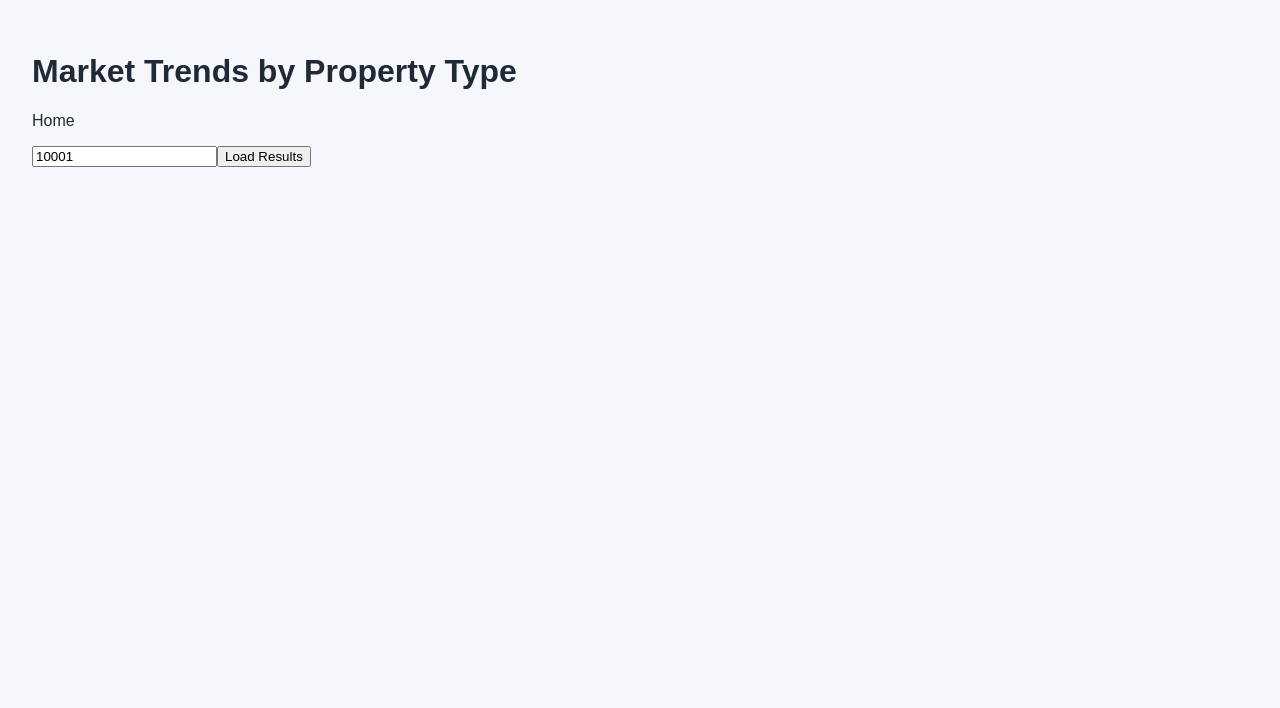
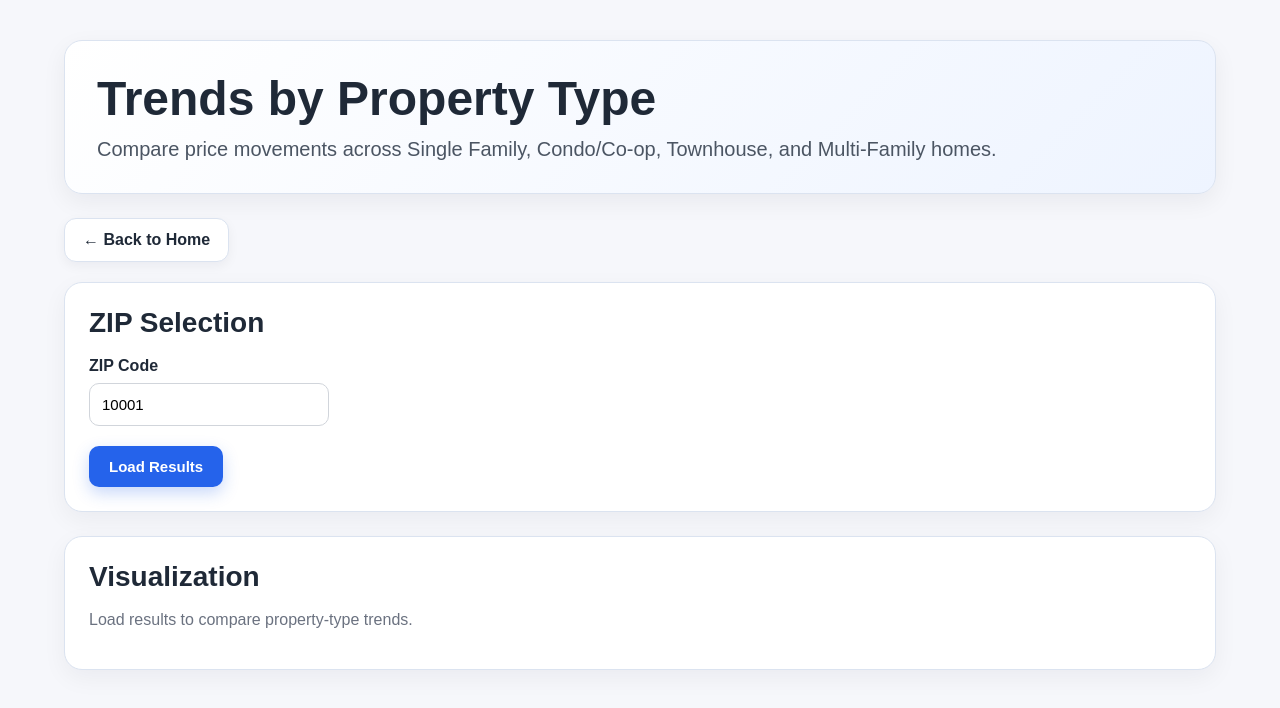
Before and after one commit to asiddaramanna/homebase, a Next.js app in the folder frontend/: page /trends-by-type in a window 1280 px wide. Shown: the top 708 px of the page. Built offline with nearby package versions, Linux system fonts and the light colour scheme.

Commit message:
Update trends-by-type.js

```diff
--- a/frontend/pages/trends-by-type.js
+++ b/frontend/pages/trends-by-type.js
@@ -10,7 +10,8 @@ export default function TrendsByTypePage() {
 
   const handleLoad = async () => {
     const res = await fetch(`http://127.0.0.1:8000/trends-by-type?zip_code=${zipCode}`)
-    setResults(await res.json())
+    const data = await res.json()
+    setResults(data)
   }
 
   const types = ['Single Family', 'Condo/Co-op', 'Townhouse', 'Multi-Family']
@@ -27,23 +28,73 @@ export default function TrendsByTypePage() {
   })
 
   return (
-    <div style={{ padding: '2rem', fontFamily: 'Arial' }}>
-      <h1>Market Trends by Property Type</h1>
-      <Link href="/">Home</Link>
+    <div className="page">
+      <section className="hero">
+        <h1>Trends by Property Type</h1>
+        <p>Compare price movements across Single Family, Condo/Co-op, Townhouse, and Multi-Family homes.</p>
+      </section>
 
-      <div style={{ marginTop: '1rem' }}>
-        <input value={zipCode} onChange={(e) => setZipCode(e.target.value)} placeholder="ZIP code" />
-        <button onClick={handleLoad}>Load Results</button>
+      <div style={{ marginBottom: '20px' }}>
+        <Link href="/" className="navCard">← Back to Home</Link>
       </div>
 
-      {results.length > 0 && (
-        <div style={{ marginTop: '1rem' }}>
+      <section className="sectionCard" style={{ marginBottom: '24px' }}>
+        <h2 className="sectionTitle" style={{ fontSize: '28px' }}>ZIP Selection</h2>
+
+        <div style={{ maxWidth: '240px' }}>
+          <label style={{ display: 'block', marginBottom: '8px', fontWeight: 600 }}>ZIP Code</label>
+          <input
+            value={zipCode}
+            onChange={(e) => setZipCode(e.target.value)}
+            placeholder="10001"
+            style={{
+              width: '100%',
+              padding: '12px',
+              borderRadius: '10px',
+              border: '1px solid #d1d5db',
+              fontSize: '15px',
+            }}
+          />
+        </div>
+
+        <div style={{ marginTop: '20px' }}>
+          <button
+            onClick={handleLoad}
+            style={{
+              background: '#2563eb',
+              color: 'white',
+              border: 'none',
+              padding: '12px 20px',
+              borderRadius: '10px',
+              fontSize: '15px',
+              fontWeight: 600,
+              cursor: 'pointer',
+              boxShadow: '0 6px 16px rgba(37, 99, 235, 0.25)',
+            }}
+          >
+            Load Results
+          </button>
+        </div>
+      </section>
+
+      <section className="sectionCard">
+        <h2 className="sectionTitle" style={{ fontSize: '28px' }}>Visualization</h2>
+
+        {results.length > 0 ? (
           <Plot
             data={traces}
-            layout={{ width: 950, height: 520, title: `Median Sale Price by Property Type for ${zipCode}` }}
+            layout={{
+              width: 1050,
+              height: 540,
+              title: `Median Sale Price by Property Type for ${zipCode}`,
+              paper_bgcolor: '#ffffff',
+              plot_bgcolor: '#ffffff',
+            }}
           />
-        </div>
-      )}
+        ) : (
+          <p style={{ color: '#6b7280' }}>Load results to compare property-type trends.</p>
+        )}
+      </section>
     </div>
   )
 }
```
